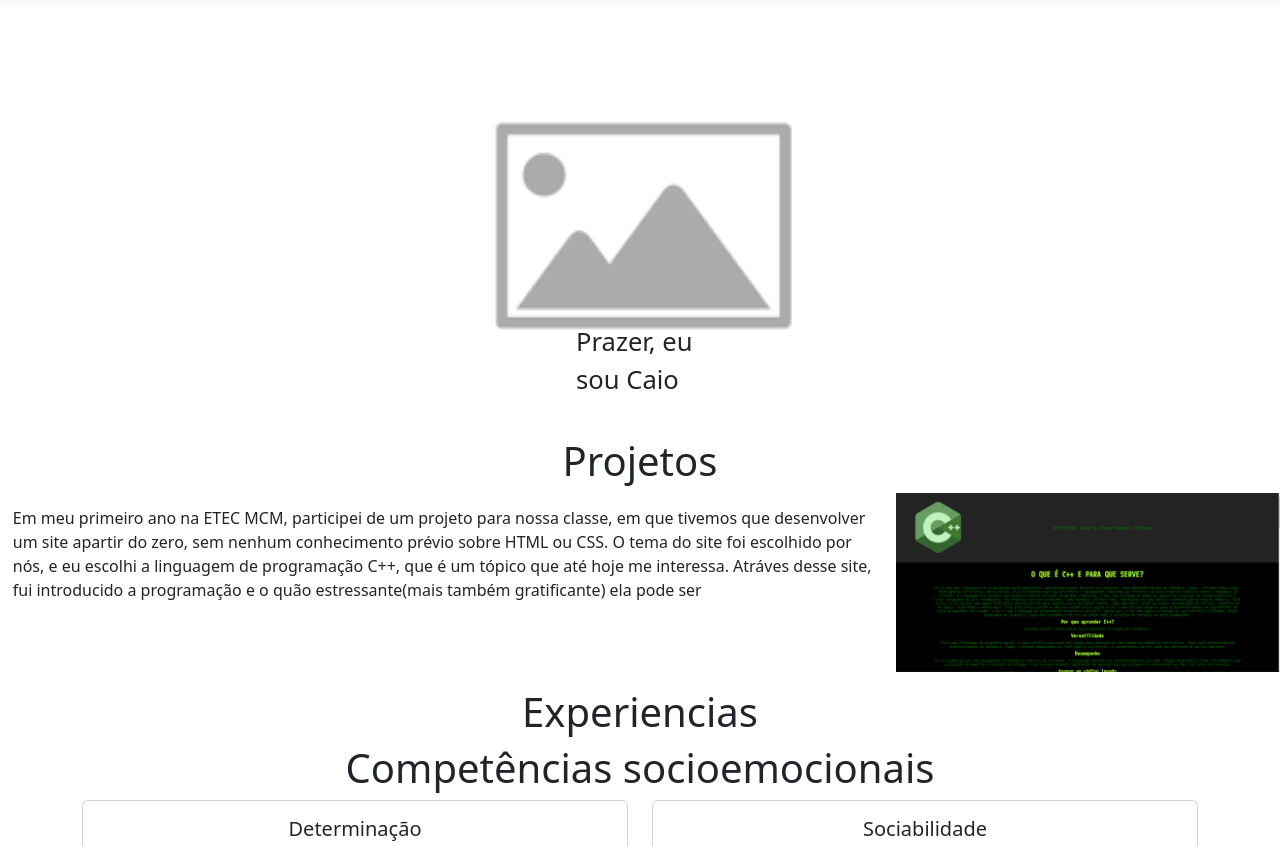
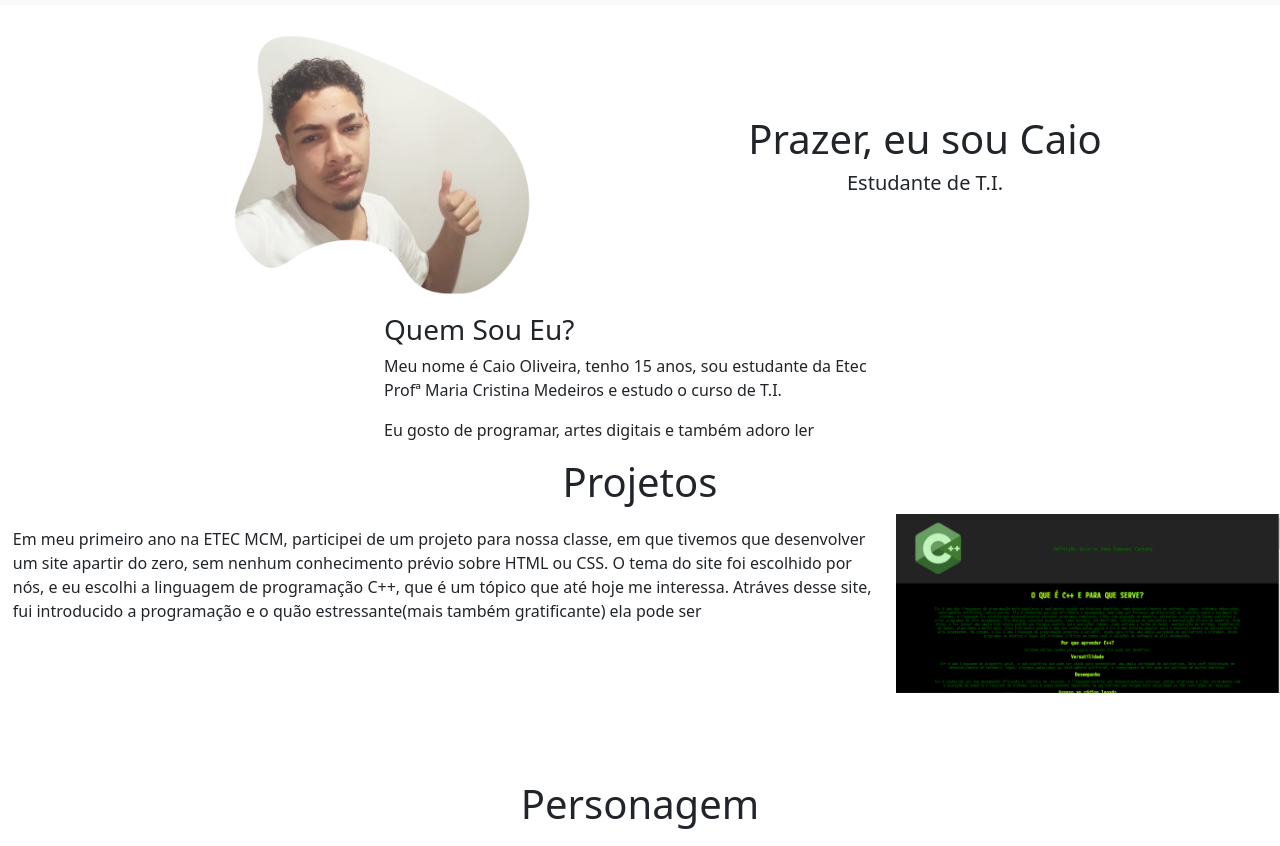
Before and after one commit to Caiooliveirabarreto/curriculobootstrap, a plain HTML site: page index.html in a window 1280 px wide. Shown: the part 77-923 px from the top of the page. Drawn offline with Linux system fonts and the light colour scheme.

Commit message:
finalização e adicionando detalhes

```diff
--- a/css/style.css
+++ b/css/style.css
@@ -85,15 +85,32 @@ body{margin-top:20px;}
     padding: 1%;
 }
 .foto-menu{
-    width: 50%;
-    margin-left: 25%;
-    margin-right: 25%;
+    width: 100%;
+    margin-left: 5%;
+    margin-right: 35%;
+    opacity: 0.8;
 }
 .center{
-    position: absolute;
-    top: 50%;
-    bottom: 50%;
-    left: 45%;
-    right: 45%;
-    font-size: 2vw;
+    padding-top: 20%;
 }
+.contato{
+    background-color: #3b82f6;
+    padding: 1%;
+}
+.sobre{
+    margin-left: 30%;
+    margin-right: 30%;
+}
+.personagem{
+    padding-top: 10%;
+    text-align: center;
+}
+.personagem-foto{
+    margin-left: 20%;
+    margin-right: 20%;
+}
+.texto-personagem{
+    text-align: center;
+    line-height: 0.7;
+    padding-top: 2%;
+}
--- a/index.html
+++ b/index.html
@@ -23,18 +23,32 @@
                 <h2>CAIO</h2>
               </li>
               <li class="nav-item">
-                <img class="linkedin" src="img/LinkedIn_icon.svg.png" class="img-thumbnail" alt="...">
+                <a href="https://www.linkedin.com/in/caio-oliveira-560b15325/"><img class="linkedin" src="img/LinkedIn_icon.svg.png" class="img-thumbnail" alt="..."></a>
               </li>
             </ul>
           </div>
         </div>
       </nav>
-      <img class="foto-menu" src="img/images.png" alt="">
-      <div class="center">Prazer, eu sou Caio</div>
+      <div class="container text-center">
+        <div class="row align-items-start">
+          <div class="col">
+            <img class="foto-menu" src="img/Design sem nome.png" alt="">
+          </div>
+          <div class="col">
+            <div class="center">
+              <h1>Prazer, eu sou Caio</h1>
+              <h5>Estudante de T.I.</h5>
+            </div>
+          </div>
+        </div>
+      </div>
+
     </header>
     <main>
       <section class="sobre">
-        <!--Quem sou, idade, gostos pessoais, ambições,-->
+        <h3>Quem Sou Eu?</h3>
+        <p>Meu nome é Caio Oliveira, tenho 15 anos, sou estudante da Etec Profª Maria Cristina Medeiros e estudo o curso de T.I.</p>
+        <p>Eu gosto de programar, artes digitais e também adoro ler</p>
       </section>
       <section class="portfolio">
       <div class="clearfix">
@@ -46,11 +60,13 @@
           Em meu primeiro ano na ETEC MCM, participei de um projeto para nossa classe, em que tivemos que desenvolver um site apartir do zero, sem nenhum conhecimento prévio sobre HTML ou CSS.
           O tema do site foi escolhido por nós, e eu escolhi a linguagem de programação C++, que é um tópico que até hoje me interessa.
           Atráves desse site, fui introducido a programação e o quão estressante(mais também gratificante) ela pode ser</p>
-
+        <h1 class="personagem">Personagem</h1>
+        <img class="personagem-foto" src="img/MODELO.png" alt="">
+        <div class="texto-personagem"><p>Esse foi um trabalho de artes digitais, em que fariamos um personagem de nossa escolha, sendo feito pelo illustrator. </p>
+        <p>Foi um projeto bem difícil,já que quando eu fiz esse projeto, ainda não tinha tanta experiência com o programa.</p></div>
       </div>
       </section>
       <section>
-        <h1 class="text-center">Experiencias</h1>
         <div class="container text-center">
             <div class="col"><h1>Competências socioemocionais</h1>
               <div class="row">
@@ -113,8 +129,11 @@
       </section>
     </main>
     <footer>
-      <section class="contato"></section>
+      <section class="contato">
+        <h1>Email:</h1>
+        <h4>caiooliveirabarreto4@gmail.com</h4>
+        <script src="js/bootstrap.bundle.js"></script>
+      </section>
     </footer>
-    <script src="js/bootstrap.bundle.js"></script>
   </body>
 </html>
```
Also changed, not shown: img/Design sem nome.png (added), img/MODELO.png (added).
